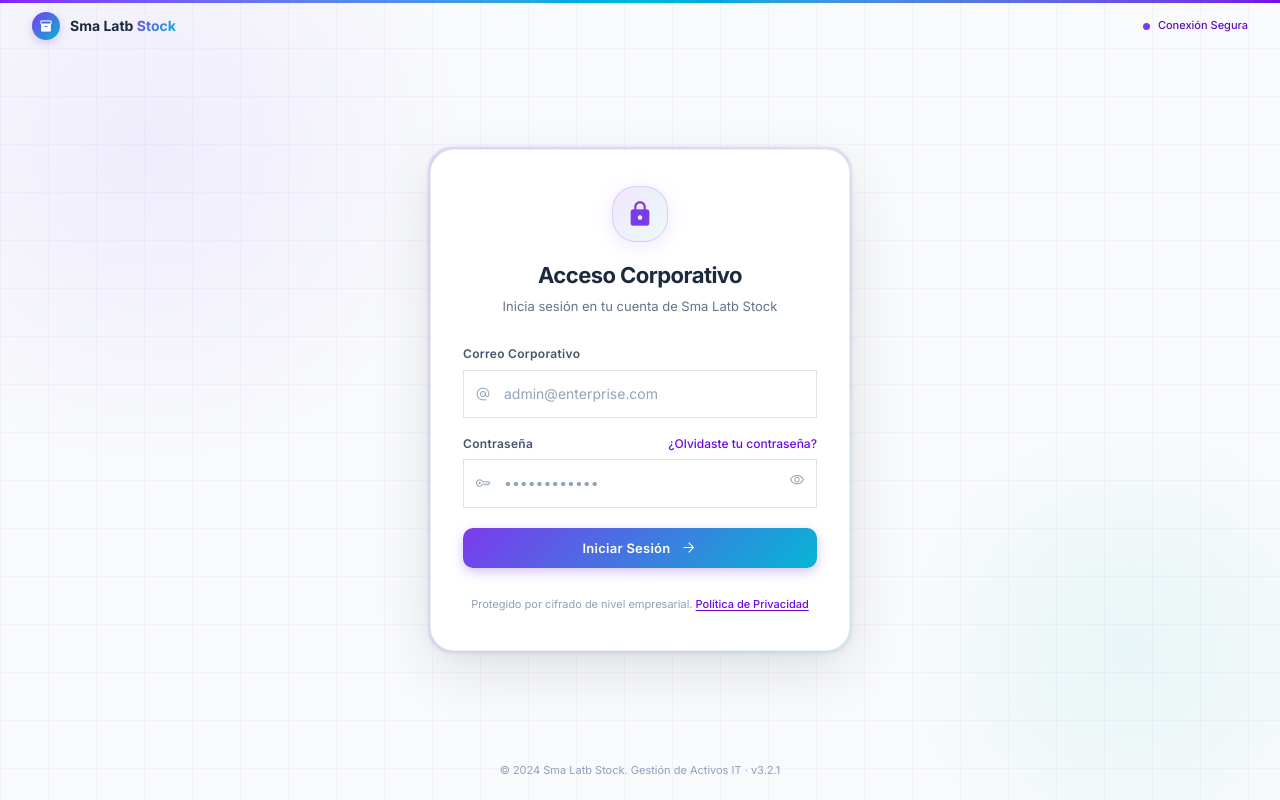
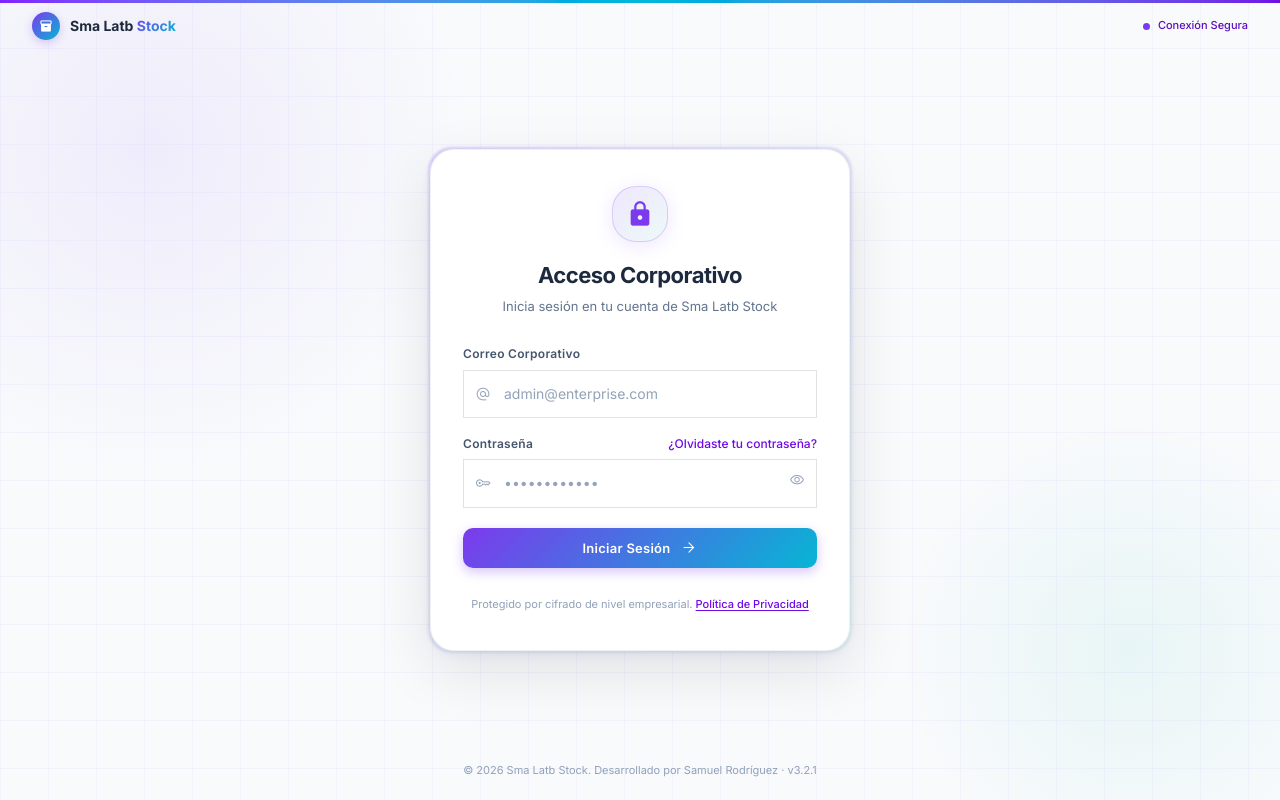
Before and after one commit to adsotareas-ship-it/stock-mr, a React (Vite) app: page /login in a window 1280 px wide. Built offline with nearby package versions, Linux system fonts and the light colour scheme.

Commit message:
feat: update copyright footer to 2026 and attribute development to Samuel Rodríguez

```diff
--- a/src/pages/Login.jsx
+++ b/src/pages/Login.jsx
@@ -302,7 +302,7 @@ export default function Login() {
       )}
 
       <div className="absolute bottom-5 left-0 right-0 text-center text-[11px] text-slate-400">
-        © 2024 Sma Latb Stock. Gestión de Activos IT · v3.2.1
+        © 2026 Sma Latb Stock. Desarrollado por Samuel Rodríguez · v3.2.1
       </div>
     </div>
   );
```
